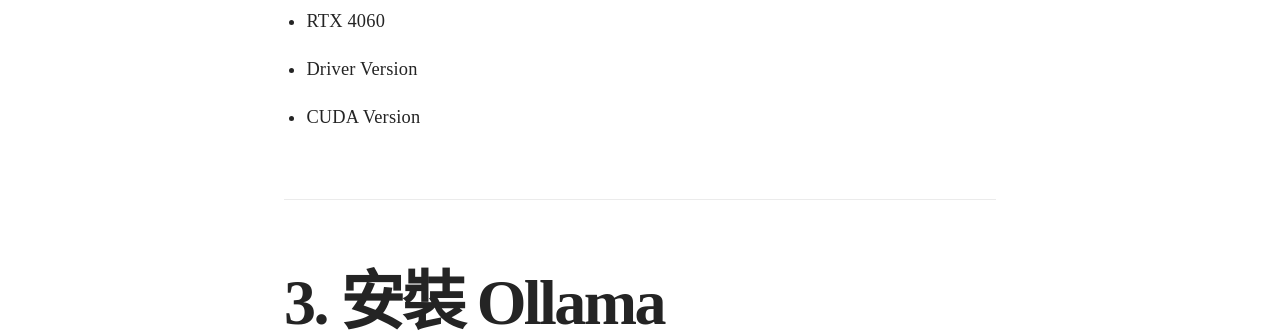
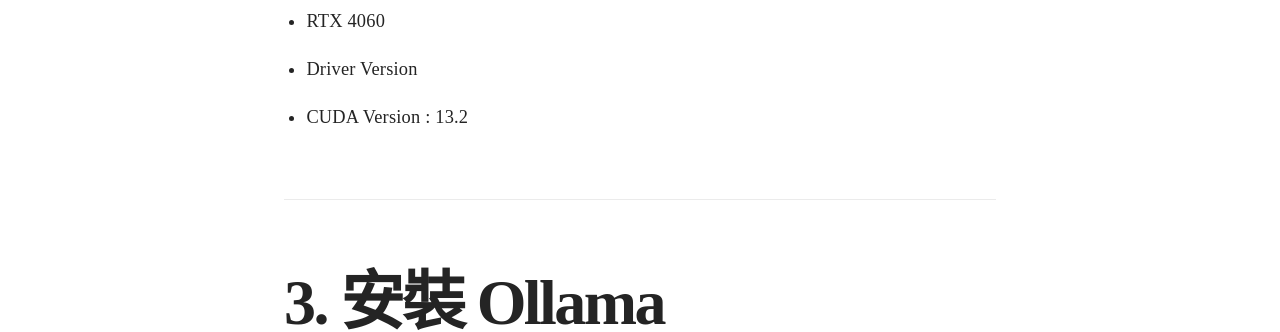
Before and after one commit to linjose/notes, a Jekyll site: the page built from _posts/2026-05-29-Hybrid-Graph-RAG-installation-sop.md, in a window 1280 px wide and 900 px high, scrolled down 3651 px. Shown: the part 153-485 px from the top of the window. Built offline with Jekyll 4.4.1, drawn with Linux system fonts in a browser that asks for light colours.

Commit message:
Update 2026-05-29-Hybrid-Graph-RAG-installation-sop.md

```diff
--- a/_posts/2026-05-29-Hybrid-Graph-RAG-installation-sop.md
+++ b/_posts/2026-05-29-Hybrid-Graph-RAG-installation-sop.md
@@ -90,7 +90,7 @@
 
 * RTX 4060
 * Driver Version
-* CUDA Version
+* CUDA Version : 13.2
 
 ---
 
```
